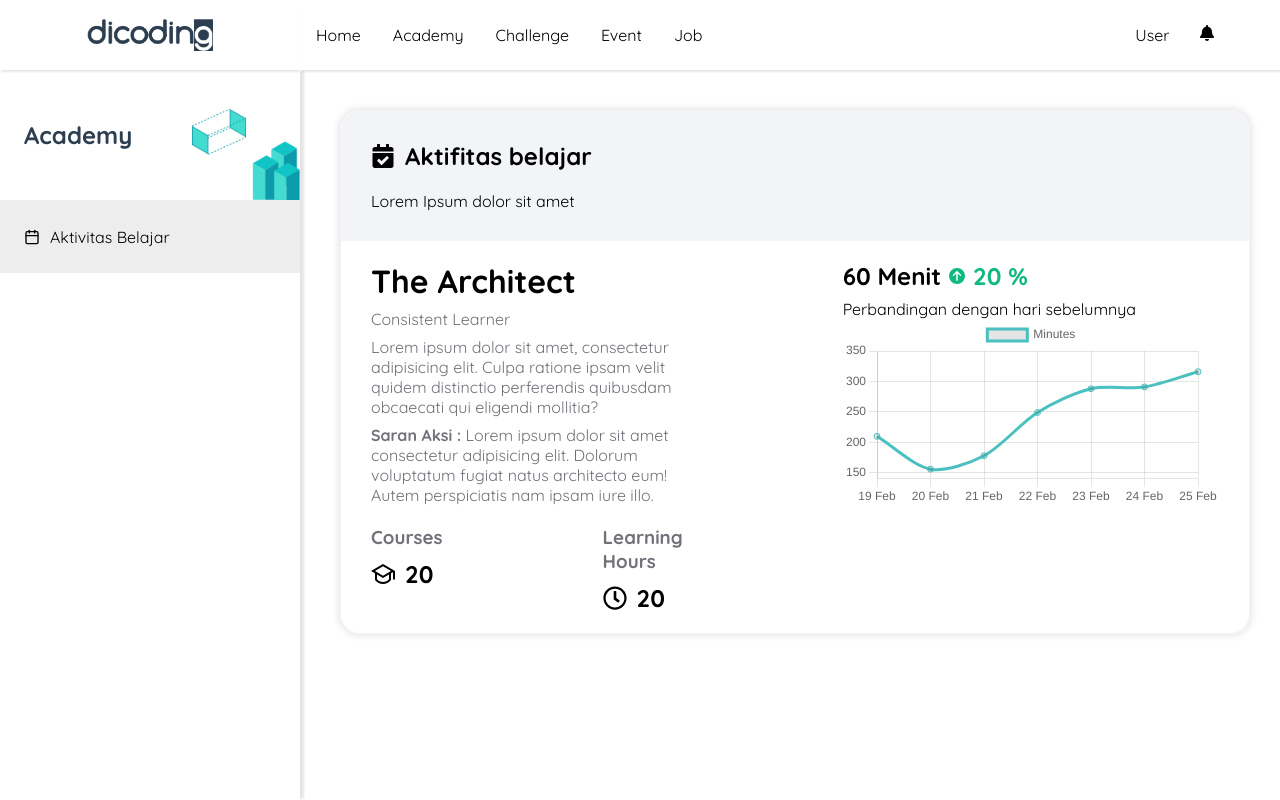
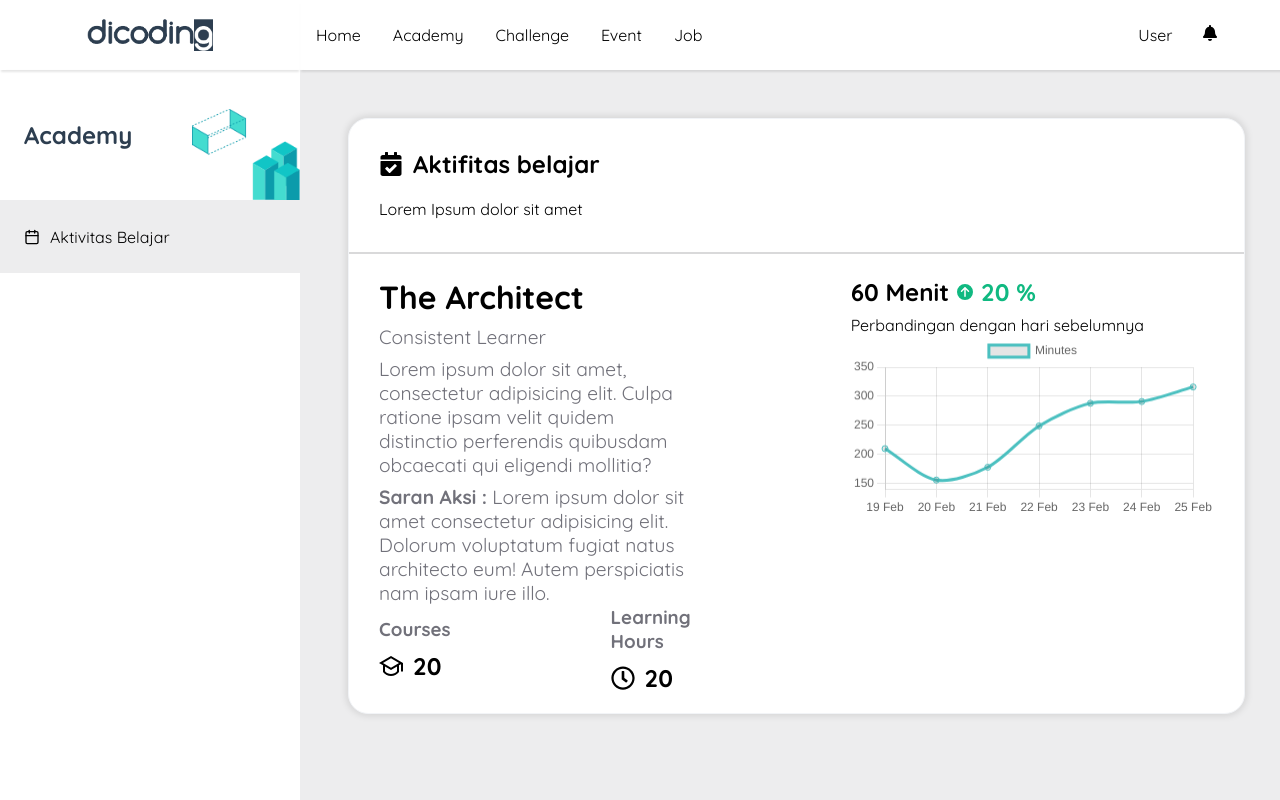
Before and after one commit to Asah-Capstone-AI-Learning-Insight/AI-Learning-insight-frontend, a React (Vite) app: page / in a window 1280 px wide. Built offline with nearby package versions, Linux system fonts and the light colour scheme.

Commit message:
buat logic class component di insightapp

```diff
--- a/src/App.jsx
+++ /dev/null
@@ -1,26 +0,0 @@
-import React from 'react';
-import { Routes, Route } from 'react-router-dom';
-import Dashboard from './pages/Dashboard';
-import LoginPage from './pages/LoginPage';
-import ProtectedRoute from './routes/ProtectedRoute';
-
-function App() {
-  return (
-    <Routes>
-      {/* Protected Route */}
-      <Route
-        path="/"
-        element={
-          // <ProtectedRoute>
-            <Dashboard />
-          // </ProtectedRoute>
-        }
-      />
-
-      {/* Public Route */}
-      <Route path="/login" element={<LoginPage />} />
-    </Routes>
-  );
-}
-
-export default App;
--- a/src/components/AchievementProgress.jsx
+++ b/src/components/AchievementProgress.jsx
@@ -4,6 +4,7 @@ import { FaRegClock } from 'react-icons/fa';
 
 export function AchievementProgress() {
   return (
+    <div className="achievement-container">
       <div className="achievement-progress">
         <div className="completed-courses">
           <h3>Courses</h3>
@@ -20,5 +21,6 @@ export function AchievementProgress() {
           </span>
         </div>
       </div>
+    </div>
   );
 }
--- /dev/null
+++ b/src/components/InsightApp.jsx
@@ -0,0 +1,96 @@
+import React from 'react';
+import { Routes, Route } from 'react-router-dom';
+import Dashboard from '../pages/Dashboard';
+import LoginPage from '../pages/LoginPage';
+import ProtectedRoute from '../routes/ProtectedRoute';
+// import { getUserLogged, putAccessToken } from '../utils/api';
+
+function InsightApp() {
+  return (
+    <Routes>
+      {/* Protected Route */}
+      <Route
+        path="/"
+        element={
+          // <ProtectedRoute>
+          <Dashboard />
+          // </ProtectedRoute>
+        }
+      />
+
+      {/* Public Route */}
+      <Route path="/login" element={<LoginPage />} />
+    </Routes>
+  );
+}
+
+// export default App;
+
+// class InsightApp extends React.Component {
+//   constructor(props) {
+//     super(props);
+//     this.state = {
+//       authUser: null,
+//       initializing: true,
+//     };
+
+//     this.onLoginSuccess = this.onLoginSuccess.bind(this);
+//     this.onLogout = this.onLogout.bind(this);
+//   }
+
+//   async componentDidMount() {
+//     const { data } = await getUserLogged();
+
+//     this.setState(() => {
+//       return {
+//         authUser: data,
+//         initializing: false,
+//       };
+//     });
+//   }
+
+//   async onLoginSuccess({ accessToken }) {
+//     putAccessToken(accessToken);
+//     const data = await getUserLogged();
+
+//     this.setState(() => {
+//       return {
+//         authUser: data,
+//       };
+//     });
+//   }
+
+//   onLogout() {
+//     this.setState(() => {
+//       return {
+//         authUser: null,
+//       };
+//     });
+//     putAccessToken('');
+//   }
+
+//   render() {
+//     if (this.state.initializing) {
+//       return null;
+//     }
+
+//     if (this.state.authUser === null) {
+//       return (
+//         <Routes>
+//           <Route
+//             path="/*"
+//             element={<LoginPage loginSuccess={this.onLoginSuccess} />}
+//           />
+//         </Routes>
+//       );
+//     }
+
+//     return (
+//       <Routes>
+//         <Route path="/" element={Dashboard} />
+//       </Routes>
+//     );
+//   }
+// }
+
+export default InsightApp;
--- a/src/components/InsightContainer.jsx
+++ b/src/components/InsightContainer.jsx
@@ -1,8 +1,8 @@
-import React from "react";
-import { FaCalendarCheck } from "react-icons/fa";
+import React from 'react';
+import { FaCalendarCheck } from 'react-icons/fa';
 
-import { InsightDetails } from "./InsightDetails";
-import { ActivitiesTracker } from "./ActivitiesTracker";
+import { InsightDetails } from './InsightDetails';
+import { ActivitiesTracker } from './ActivitiesTracker';
 
 export function InsightContainer() {
   return (
@@ -14,6 +14,7 @@ export function InsightContainer() {
         </span>
         <p>Lorem Ipsum dolor sit amet</p>
       </div>
+      <hr />
       <div className="insight-main">
         <InsightDetails />
         <ActivitiesTracker />
--- a/src/main.jsx
+++ b/src/main.jsx
@@ -1,11 +1,11 @@
 import { StrictMode } from 'react';
 import { createRoot } from 'react-dom/client';
 import { BrowserRouter } from 'react-router-dom';
-import App from './App.jsx';
+import InsightApp from './components/InsightApp.jsx';
 import './style/style.css';
 
 createRoot(document.getElementById('root')).render(
   <BrowserRouter>
-    <App />
+    <InsightApp />
   </BrowserRouter>
 );
--- a/src/pages/Dashboard.jsx
+++ b/src/pages/Dashboard.jsx
@@ -3,6 +3,7 @@ import { MainContainer } from '../components/MainContainer';
 
 import NavigationList from '../components/NavigationList';
 import UserNavigation from '../components/UserNavigation';
+
 function Dashboard() {
   return (
     <>
--- a/src/pages/LoginPage.jsx
+++ b/src/pages/LoginPage.jsx
@@ -7,7 +7,8 @@ import '../style/login-styled.css';
 function LoginPage() {
   const navigate = useNavigate();
 
-  async function onLogin({ email, password }) {
+  // async function onLogin({ email, password }) {
+  async function onLogin() {
     // const { error, data } = await login({ email, password });
     navigate('/');
 
@@ -23,7 +24,6 @@ function LoginPage() {
         <h2 className="title">Masuk</h2>
 
         <LoginInput login={onLogin} />
-
       </div>
     </section>
   );
--- a/src/style/style.css
+++ b/src/style/style.css
@@ -215,7 +215,8 @@ body {
 
 .main-container {
   grid-area: main;
-  padding: 40px;
+  padding: 48px;
+  background-color: #ededee;
 }
 
 .dicoding-logo img {
@@ -228,15 +229,23 @@ body {
   border-radius: 20px;
   overflow: hidden;
 
+  background-color: white;
   box-shadow: 0px 0px 7px 2px rgba(0, 0, 0, 0.1);
 }
 
 .insight-header {
-  background-color: #f2f4f7;
+  /* background-color: #f2f4f7; */
   padding: 30px;
   display: flex;
   flex-direction: column;
   gap: 20px;
+}
+
+.insight-container hr {
+  border: none;
+  height: 2px;
+  background-color: #d9d9da;
+  margin: 3px 0;
 }
 
 .insight-header span {
@@ -260,6 +269,8 @@ body {
 
 .insight-details {
   width: 40%;
+  display: flex;
+  flex-direction: column;
 }
 
 .insight-summaries {
@@ -274,12 +285,19 @@ body {
 
 .insight-summaries p {
   color: #71717a;
+  font-size: 1.2rem;
+}
+
+.achievement-container {
+  display: flex;
+  align-items: center;
+  flex-grow: 1;
 }
 
 .achievement-progress {
   display: flex;
   gap: 10rem;
-  margin-top: 20px;
+  align-items: center;
 }
 
 .completed-courses {
```
Lines whose indentation alone changed are shown as unchanged.
